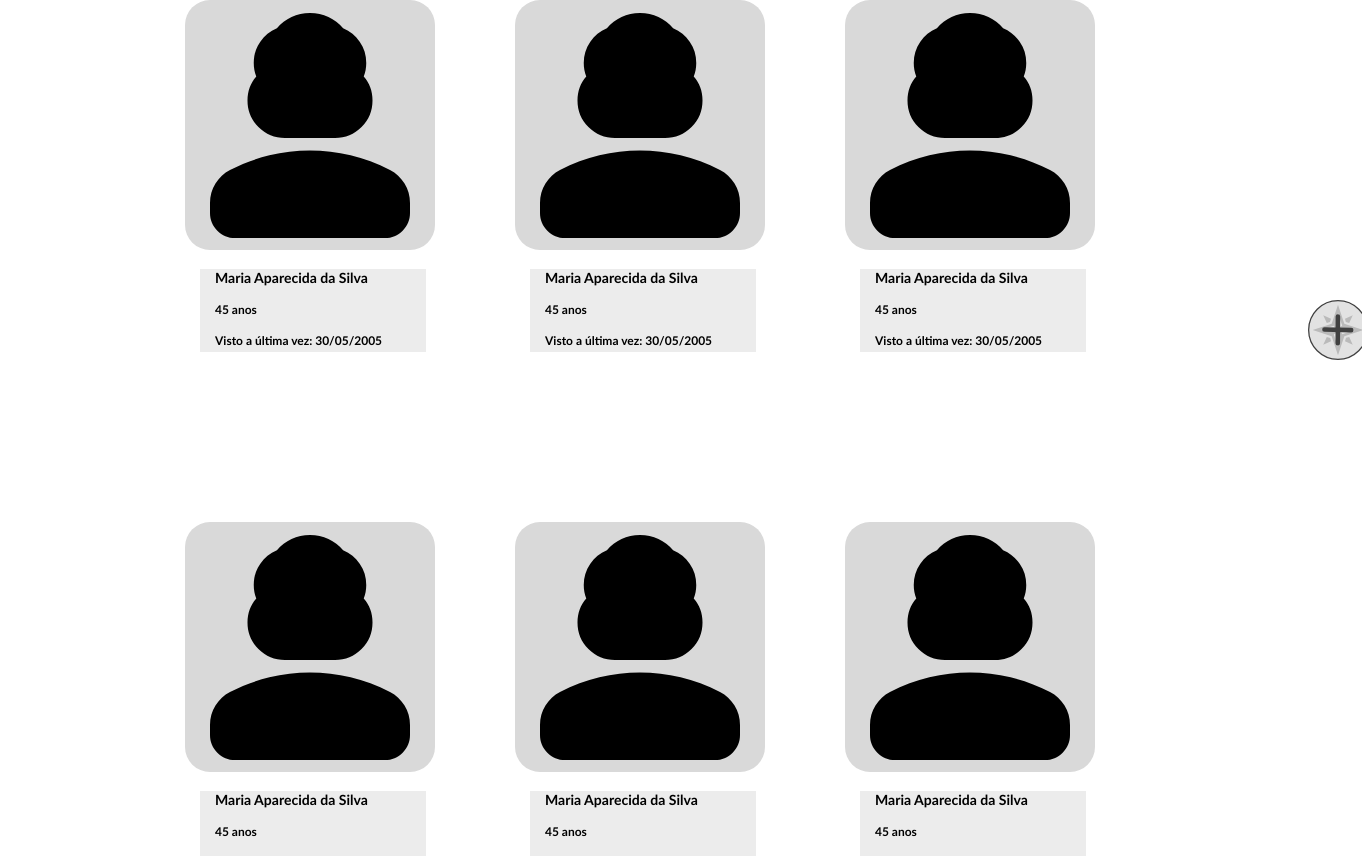
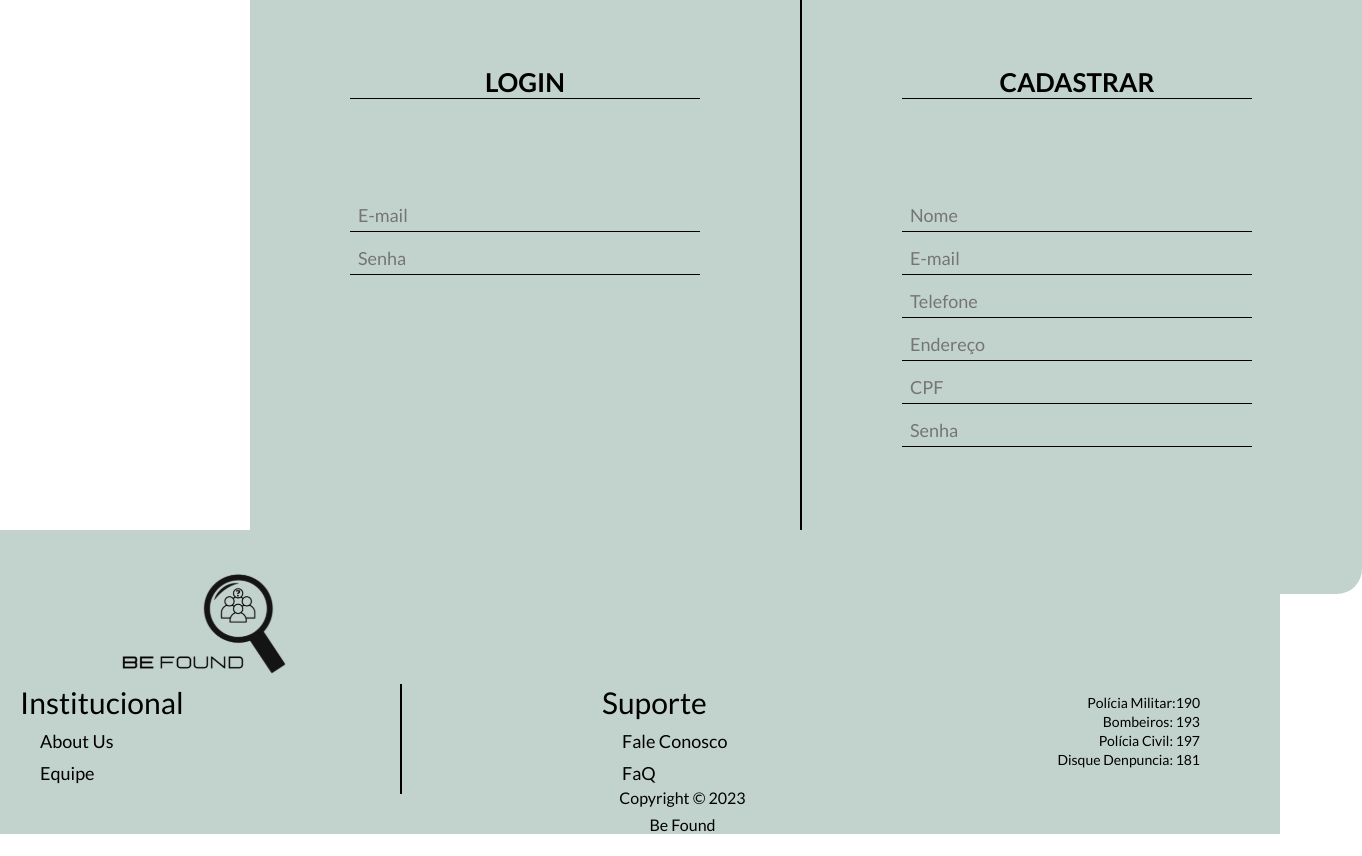
Before and after one commit to JacqueNakagawa/BeFound, an Angular app in the folder front/befound/: page / in a window 1280 px wide. Shown: the part 178-1034 px from the top of the page, 1362 px wide, since content can reach past the window. After the commit the page ends 1012 px from the top, so only its background shows below. Built offline with nearby package versions, Linux system fonts and the light colour scheme.

Commit message:
fix-cadastro-de-usuario

```diff
--- a/front/befound/src/app/app.component.html
+++ b/front/befound/src/app/app.component.html
@@ -1,8 +1,8 @@
-<app-feed></app-feed>
+<!-- <app-feed></app-feed> -->
 
 <!-- <app-cadastro-desaparecido></app-cadastro-desaparecido> -->
 
 
-<!-- <app-cadastro-usuario></app-cadastro-usuario> -->
+<app-cadastro-usuario></app-cadastro-usuario>
 
 <!-- <app-footer></app-footer> -->
--- a/front/befound/src/app/cadastro-usuario/cadastro-usuario.component.css
+++ b/front/befound/src/app/cadastro-usuario/cadastro-usuario.component.css
@@ -1,15 +1,20 @@
+.body{
+    display: grid;
+    grid-template-rows: 1fr auto;
+    min-height: 100vh;
+    position: relative; /* Define a posição relativa para o container principal */
+    padding-bottom: 100px; /* Ajusta o espaço no final do container para a altura do rodapé */
+}
 
-
-.modal{
+.container{
     margin-left: 250px;
     display: flex;
-
-    margin-top: 45px;
-
+    margin-top: 60px;
     width: 1112px;
     height: 642px;
     background-color: #C2D3CD;
     border-radius: 25px;
+    margin-bottom: 140px;
 }
 
 .divisao {
@@ -37,8 +42,6 @@
     justify-content: center;
     align-items: center;
     margin-left: -130px;
-
-
 }
 
 
@@ -110,3 +113,20 @@ h2 {
     margin-top: 010px;
     font-family: 'Lato', sans-serif;
 }
+
+
+.app-card {
+    margin-bottom: 20px; /* Adiciona espaço entre os cards */
+  }
+
+  .app-footer {
+    position: absolute; /* Define a posição absoluta para o rodapé */
+    bottom: 0; /* Alinha o rodapé na parte inferior */
+    left: 0; /* Alinha o rodapé à esquerda */
+    width: 100%; /* Define a largura total para o rodapé */
+    height: 100px; /* Define a altura desejada para o rodapé */
+  }
+
+  .app-header {
+    z-index: 1; /* Define a ordem de empilhamento do cabeçalho */
+  }
--- a/front/befound/src/app/cadastro-usuario/cadastro-usuario.component.html
+++ b/front/befound/src/app/cadastro-usuario/cadastro-usuario.component.html
@@ -1,6 +1,8 @@
-<app-header></app-header>
+<div class="body">
 
-<div class="modal">
+    <app-header></app-header>
+
+<div class="container">
 
     <div class="login">
         <h2>LOGIN</h2>
@@ -22,5 +24,6 @@
     </div>
 </div>
 
+<app-footer></app-footer>
 
-<app-footer></app-footer>
+</div>
--- a/front/befound/src/app/footer/footer.component.css
+++ b/front/befound/src/app/footer/footer.component.css
@@ -1,4 +1,3 @@
-
 
  body{
         background: #1E1F25;
@@ -40,20 +39,20 @@
     .institucional, .suporte {
       width: 180px;
       font-family: 'Lato', sans-serif;
-      margin-right: 140px;
+      margin-right: 200px;
     }
 
     .divisao-linha {
-        height: 120px;
+        height: 110px;
         border-right: 2px solid black;
-        margin-right: 300px;
+        margin-right: 200px;
     }
     .miolo {
         display: flex;
         /* margin-left: 100px; */
         /* position: relative; */
         /* align-items: center; */
-        margin-right: 160px;
+        margin-right: 115px;
     }
 
     .telutil{
@@ -68,7 +67,7 @@
         display: block;
         margin-top: -18px;
         font-style: none;
-        padding-right: 100px;
+        padding-right: 60px;
     }
     .barra1 {
         display: block;
@@ -88,7 +87,7 @@
         font-size: 16px;
         text-align: center;
         margin-bottom: 0px;
-        margin-left: -80px;
+        margin-left: 85px;
         margin-top: 8px;
 
     }
--- a/front/befound/src/styles.css
+++ b/front/befound/src/styles.css
@@ -1 +1,5 @@
-/* You can add global styles to this file, and also import other style files */
+* {
+    margin: 0;
+    padding: 0;
+    box-sizing: border-box;
+}
```
